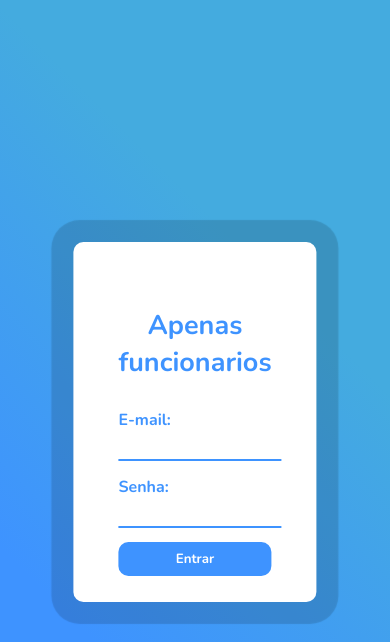
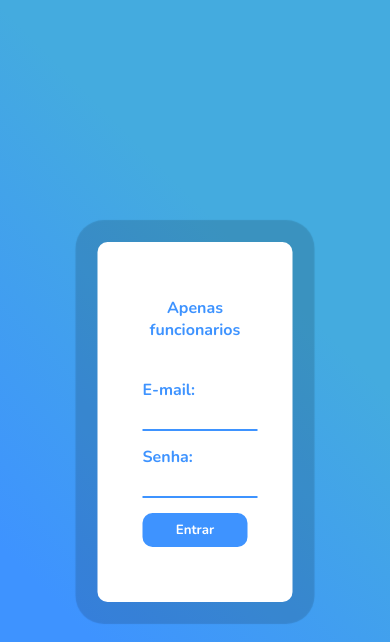
Before and after one commit to Henriquedosantos/sistema-mais-familia, a PHP site: page /log.html in a window 390 px wide. Shown: the top 642 px of the page. Run offline with PHP 8.4, Linux system fonts and the light colour scheme.

Commit message:
Update log-iphone.css

```diff
--- a/style-log/log-iphone.css
+++ b/style-log/log-iphone.css
@@ -15,13 +15,15 @@
   }
 
   form >h2 {
-   font-size: 27px;
-   margin-bottom: 28px;
+   font-size: 16px;
+   margin-bottom: 38px;
 }
 
-  div.container_img>#img_login {
-    height: 300px;
 
+
+div.container_img {
+   padding: 10px;
+   display: none;
 }
 
 }
```
